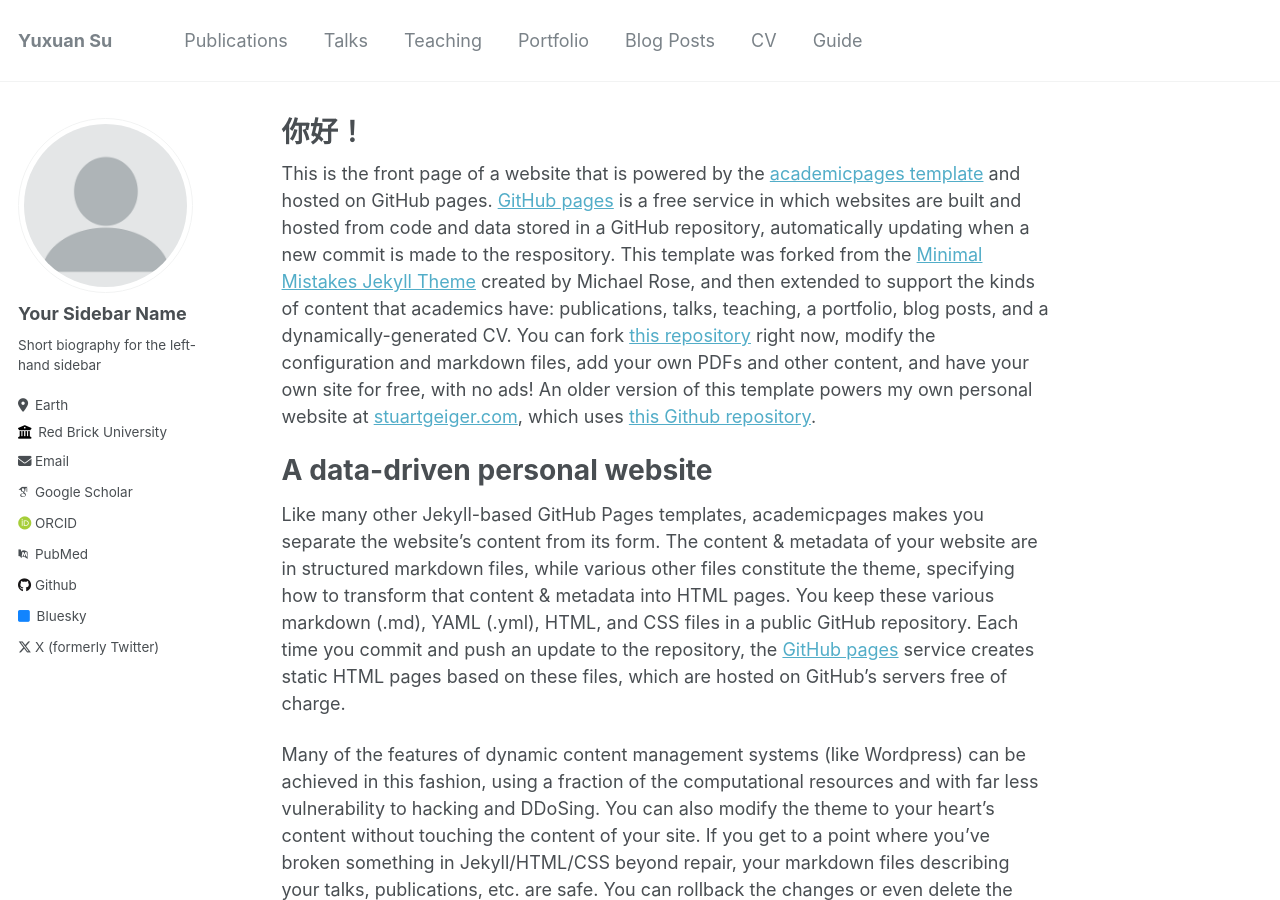
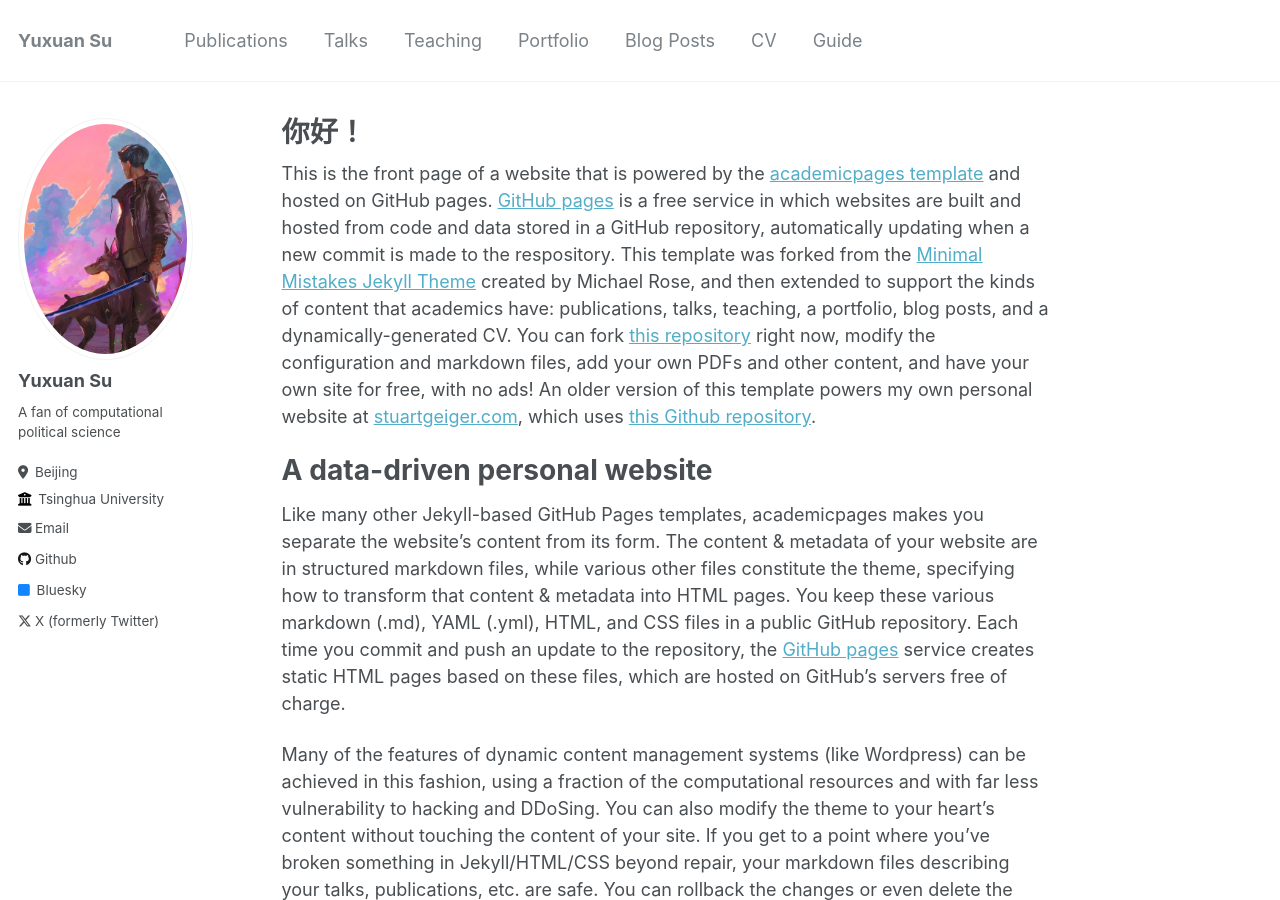
Before and after one commit to Yuxuan-THU/Yuxuan-THU.github.io, a Jekyll site: the page built from _pages/about.md, in a window 1280 px wide and 900 px high. Built offline with Jekyll 4.4.1, drawn with Linux system fonts in a browser that asks for light colours; some web fonts are replaced.

Commit message:
_config.ymlimages/profile.jpg

```diff
--- a/_config.yml
+++ b/_config.yml
@@ -14,35 +14,35 @@ name                     : &name "Yuxuan Su"
 description              : &description "personal description"
 url                      : https://yuxuan-thu.github.io/ # the base hostname & protocol for your site e.g. "https://mmistakes.github.io"
 baseurl                  : "" # the subpath of your site, e.g. "/blog"
-repository               : "academicpages/academicpages.github.io"
+repository               : "Yuxuan-THU/yuxuan-thu.github.io"
 
-# Site Author - The following control what appear as part of the author content on the side bar.
+# Site Author - The following control Yuxuan-THU/what appear as part of the author content on the side bar.
 #               If a field is blank the icon and link will not appear, otherwise it will be shown.
 #               Additional customization can be done by editing /_includes/author-profile.html
 author:
   # Biographic information
-  avatar           : "profile.png"
-  name             : "Your Sidebar Name"
+  avatar           : "profile.jpg"
+  name             : "Yuxuan Su"
   pronouns         : # example: "she/her"
-  bio              : "Short biography for the left-hand sidebar"
-  location         : "Earth"
-  employer         : "Red Brick University"
+  bio              : "A fan of computational political science"
+  location         : "Beijing"
+  employer         : "Tsinghua University"
   uri              : # URL
-  email            : "none@example.org"
+  email            : "su-yx21@mails.tsinghua.edu.cn"
 
   # Academic websites
   arxiv            : # URL - Update with the correct link to your profile
-  googlescholar    : "https://scholar.google.com/citations?user=PS_CX0AAAAAJ"
+  googlescholar    : #"https://scholar.google.com/citations?user=PS_CX0AAAAAJ"
   impactstory      : # URL
-  orcid            : "http://orcid.org/yourorcidurl"
-  pubmed           : "https://www.ncbi.nlm.nih.gov/pubmed/?term=john+snow"
+  orcid            : #"http://orcid.org/yourorcidurl"
+  pubmed           : #"https://www.ncbi.nlm.nih.gov/pubmed/?term=john+snow"
   researchgate     : # URL
 
   # Repositories and software development
   bitbucket        : # Username - Update with your username on the site
   codepen          : # Username
   dribbble         : # Username
-  github           : "academicpages"
+  github           : "https://github.com/Yuxuan-THU"
   kaggle           : # Username
   stackoverflow    : # User number or user number and name (i.e., use "1" or "1/jeff-atwood")
 
```
Also changed, not shown: images/profile.jpg (added).
